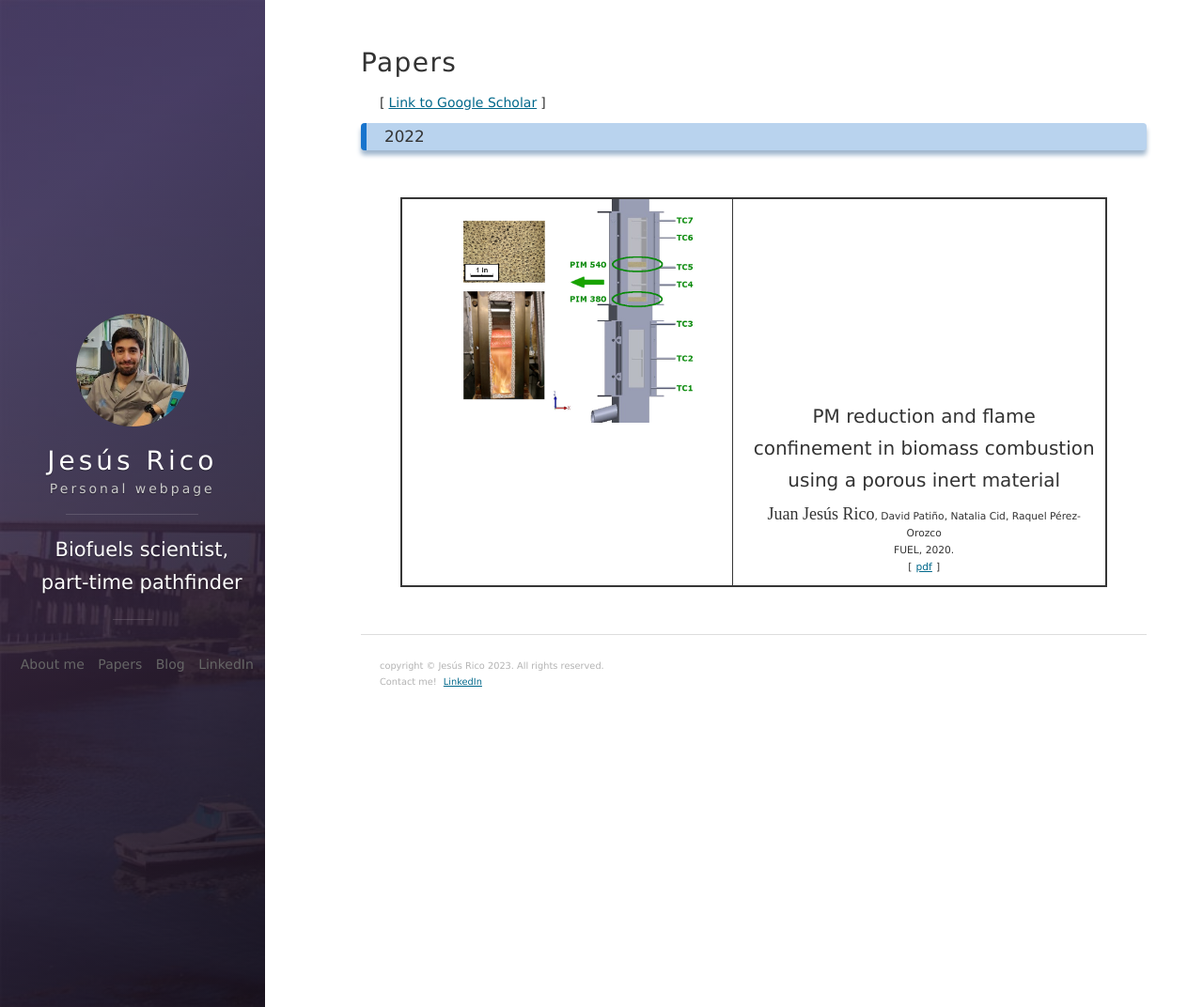
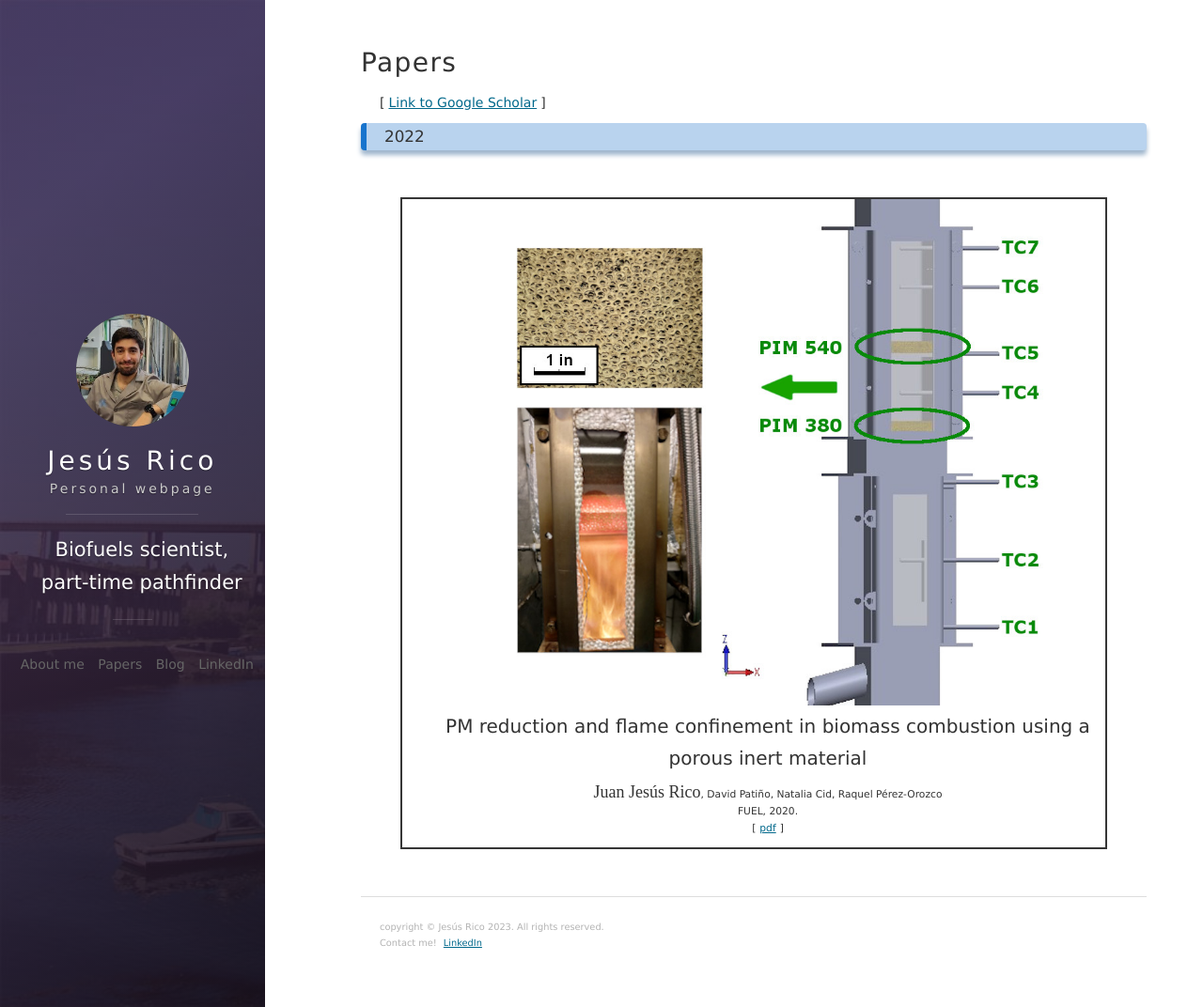
Before and after one commit to jesusrico96/jesusrico96.github.io, a Jekyll site: the page built from archive.md, in a window 1280 px wide and 1072 px high. Shown: the whole window at 94% size. Built offline with Jekyll 4.4.1, drawn with Linux system fonts in a browser that asks for light colours; nearby versions of some CDN libraries.

Commit message:
Update archive.md

```diff
--- a/archive.md
+++ b/archive.md
@@ -8,10 +8,8 @@ header : All papers published
 ### 2022
 <table class="imgtable">
   <tr>
-    <td>
+    <td align="center" valign="middle">
 		<img class="middle" src="/images/papers/PIMdeep.jpg" alt="PIM"/>
-    </td>
-    <td align="center" valign="middle">
 		<p style="font-size:20px; ">
 			<b>PM reduction and flame confinement in biomass combustion using a porous inert material</b> <br />
 		</p>
```
